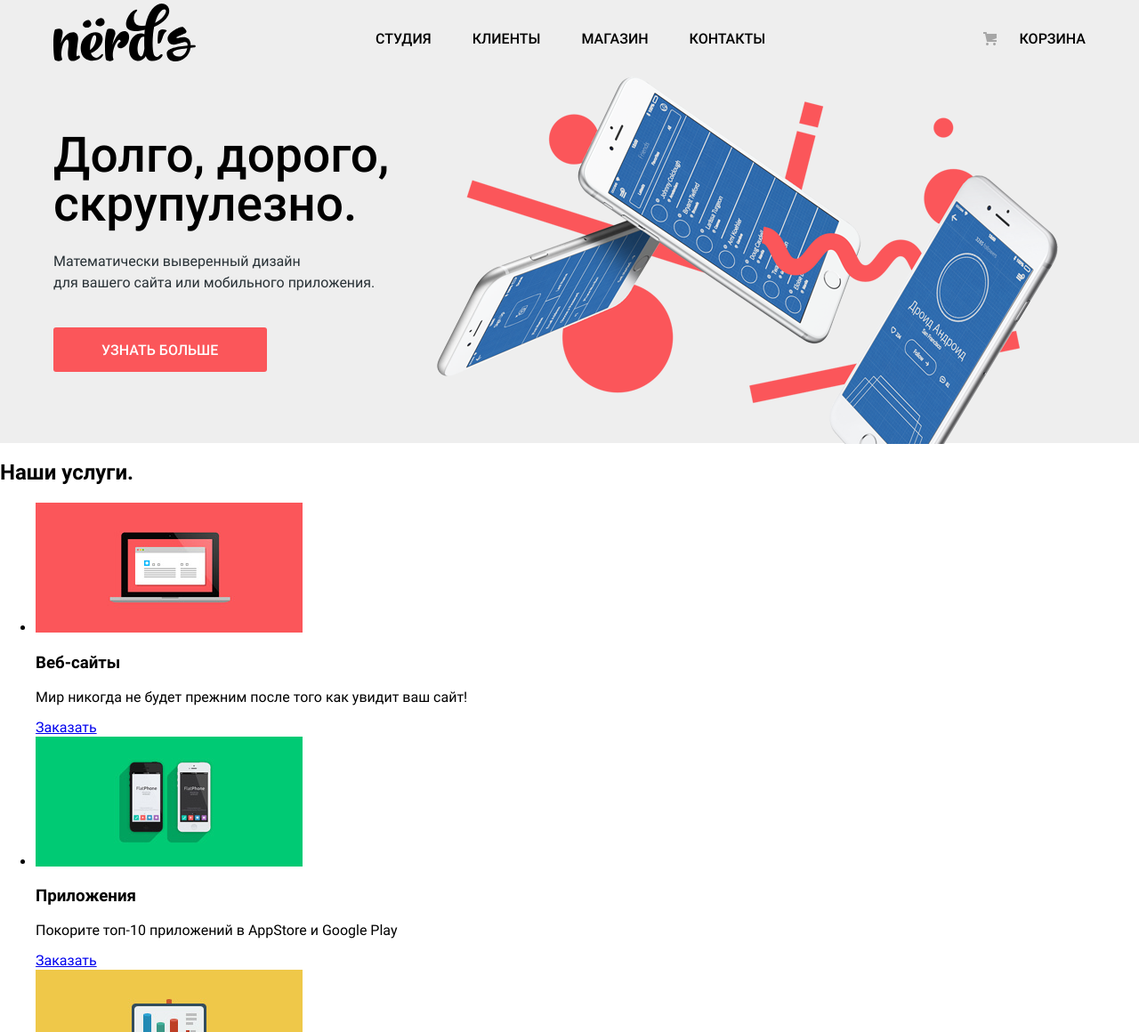
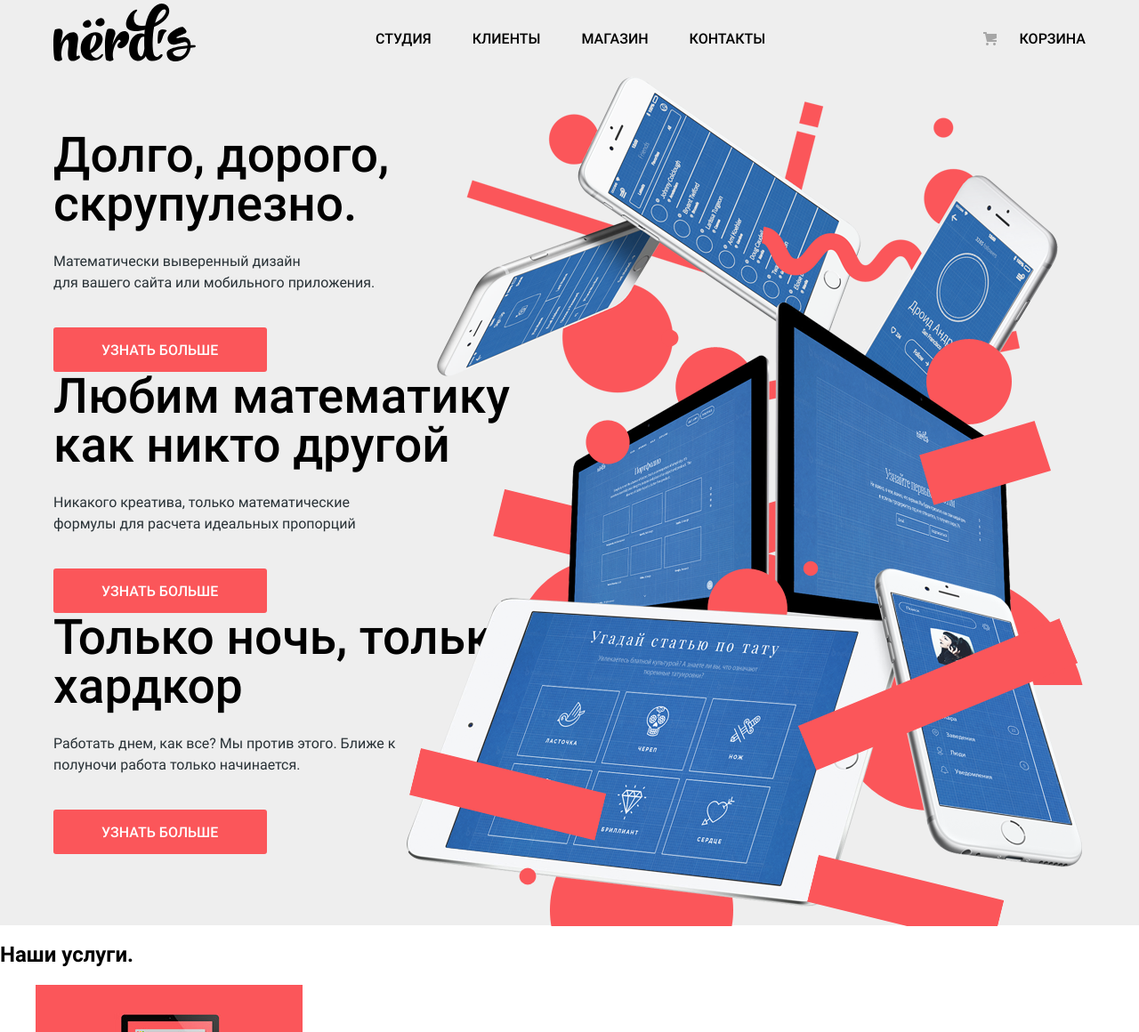
Before and after one commit to IOINITID/nerds, a website: page source/index.html in a window 1280 px wide. Shown: the part 46-1206 px from the top of the page at 89% size. Drawn offline with nearby package versions, Linux system fonts and the light colour scheme; files that its build step writes are made by us from their sources.

Commit message:
Updated features section markup

```diff
--- a/source/index.html
+++ b/source/index.html
@@ -62,18 +62,20 @@
             <img class="features__image" src="./img/feature-one.png" width="760" height="431"
               alt="Три мобильных телефона белого цвета с демострацией дизайна приложения.">
           </li>
-          <li style="display: none;">
-            <p>Любим математику как никто другой</p>
-            <p>Никакого креатива, только математические формулы для расчета идеальных пропорций</p>
-            <a href="#">Узнать больше</a>
-            <img src="./img/feature-two.png" width="760" height="431"
+          <li class="features__item">
+            <p class="features__promo">Любим математику как никто другой</p>
+            <p class="features__description">Никакого креатива, только математические формулы для расчета идеальных
+              пропорций</p>
+            <a class="features__link" href="#">Узнать больше</a>
+            <img class="features__image" src="./img/feature-two.png" width="760" height="431"
               alt="Два компьютера белого цвета с демострацией дизайна сайта.">
           </li>
-          <li style="display: none;">
-            <p>Только ночь, только хардкор</p>
-            <p>Работать днем, как все? Мы против этого. Ближе к полуночи работа только начинается.</p>
-            <a href="#">Узнать больше</a>
-            <img src="./img/feature-three.png" width="760" height="431"
+          <li class="features__item">
+            <p class="features__promo">Только ночь, только хардкор</p>
+            <p class="features__description">Работать днем, как все? Мы против этого. Ближе к полуночи работа только
+              начинается.</p>
+            <a class="features__link" href="#">Узнать больше</a>
+            <img class="features__image" src="./img/feature-three.png" width="760" height="431"
               alt="Мобильный телефон и планшет белого цвета с демострацией дизайна сайта.">
           </li>
         </ul>
```
